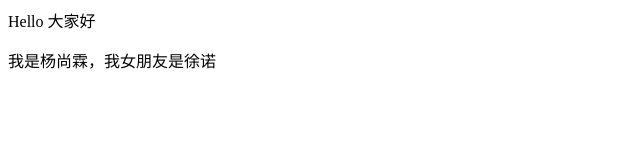
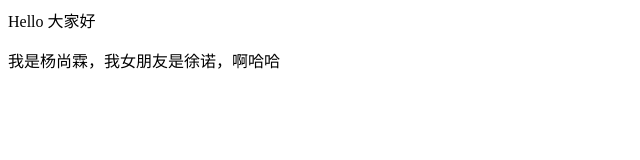
Before and after one commit to SL-Yang/SL-Yang.github.io, a plain HTML site: page index.html in a window 1280 px wide. Shown: the full height of the page, 0-640 px from the left. Drawn offline with Linux system fonts and the light colour scheme.

Commit message:
index.html

```diff
--- a/index.html
+++ b/index.html
@@ -1,2 +1,2 @@
 <p>Hello 大家好</p>
-<p>我是杨尚霖，我女朋友是徐诺 </p>
+<p>我是杨尚霖，我女朋友是徐诺，啊哈哈 </p>
```
